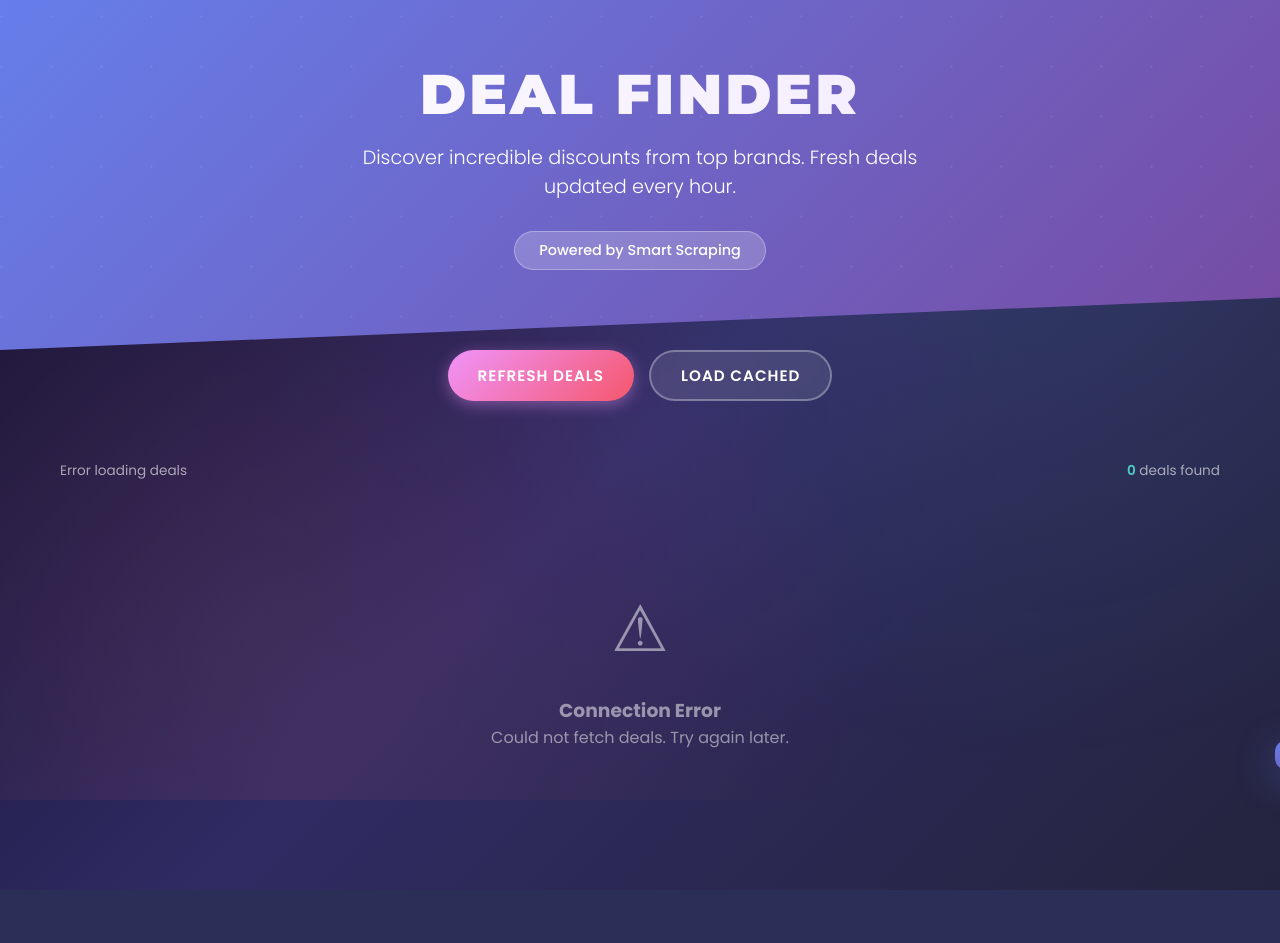
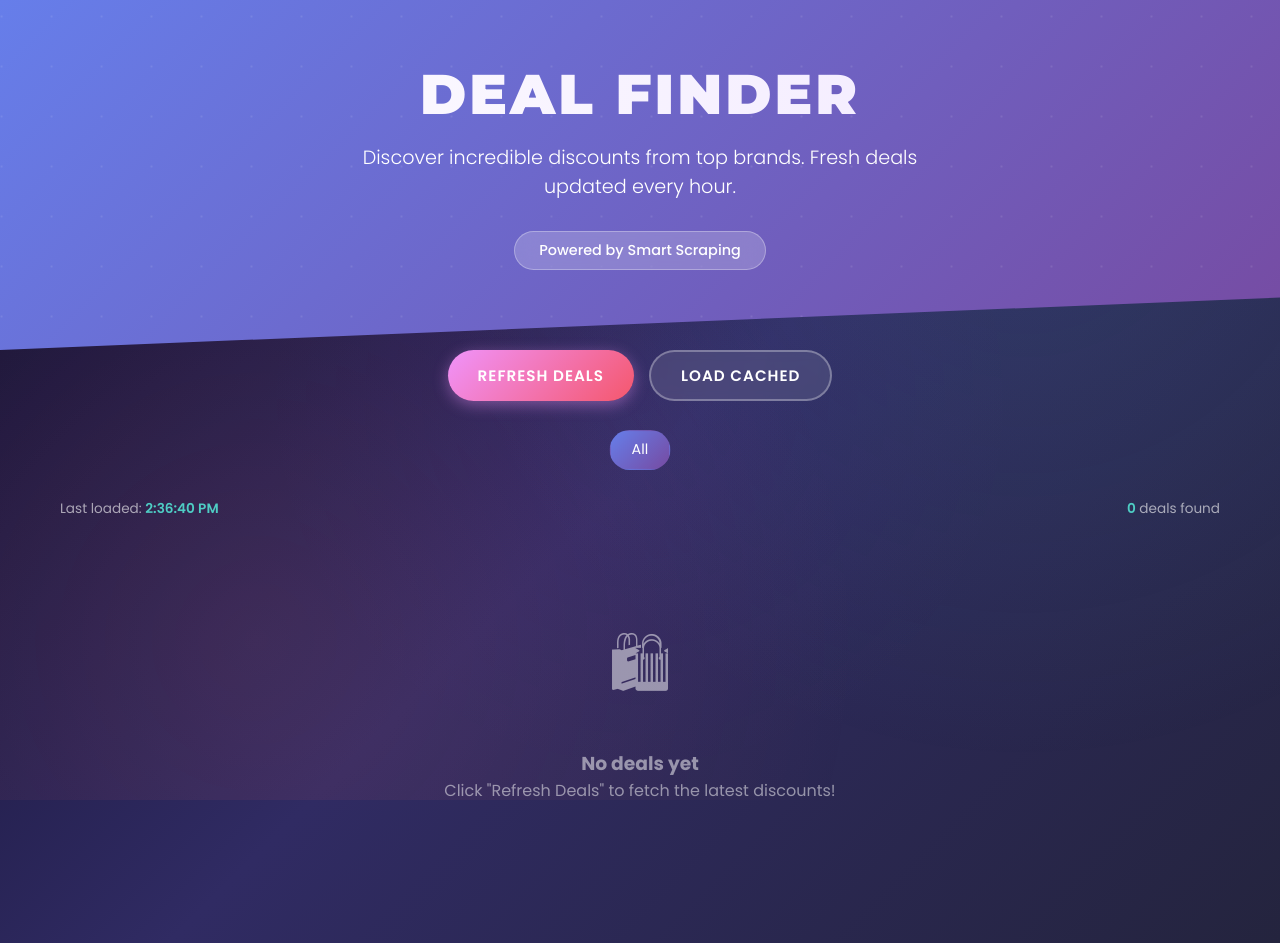
Before and after one commit to Phildo2450/discount-scraper, a Flask app: page / in a window 1280 px wide. Before the commit the page ends 890 px from the top, so only its background shows below. Run offline with Flask 3, Linux system fonts and the light colour scheme; data that the repository does not hold is empty.

Commit message:
Fix: handle API response format in loadDeals (data.deals extraction)

```diff
--- a/templates/index.html
+++ b/templates/index.html
@@ -608,7 +608,7 @@
 
             try {
                 const res = await fetch('/api/deals');
-                const deals = await res.json();
+                const json = await res.json(); const deals = json.deals || json;
                 allDeals = deals;
                 renderFilters(deals);
                 renderDeals(deals);
```
